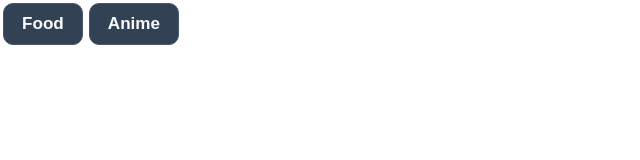
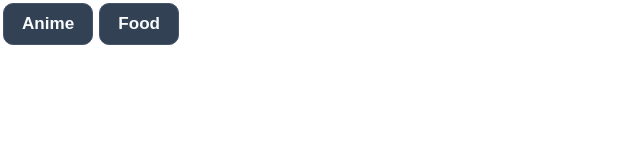
Before and after one commit to Samket1/React-, a React (Vite) app in the folder first-react-app/: page / in a window 1280 px wide. Shown: the top 160 px of the page, without its empty margins (0-640 px from the left). Built offline with nearby package versions, Linux system fonts and the light colour scheme.

Commit message:
feat: add Home component with tab-based navigation for challenges

```diff
--- a/first-react-app/src/Home.jsx
+++ b/first-react-app/src/Home.jsx
@@ -7,11 +7,12 @@ function Home() {
     return (
         <div>
             <nav>
+                <button onClick={() => setTab("anime")}>Anime</button>
                 <button onClick={() => setTab("food")}>Food</button>
-                <button onClick={() => setTab("anime")}>Anime</button>
             </nav>
+            {tab === "anime" && <AnimeChallenge />}
+
             {tab === "food" && <FoodChallenge />}
-            {tab === "anime" && <AnimeChallenge />}
 
         </div>
     )
```
